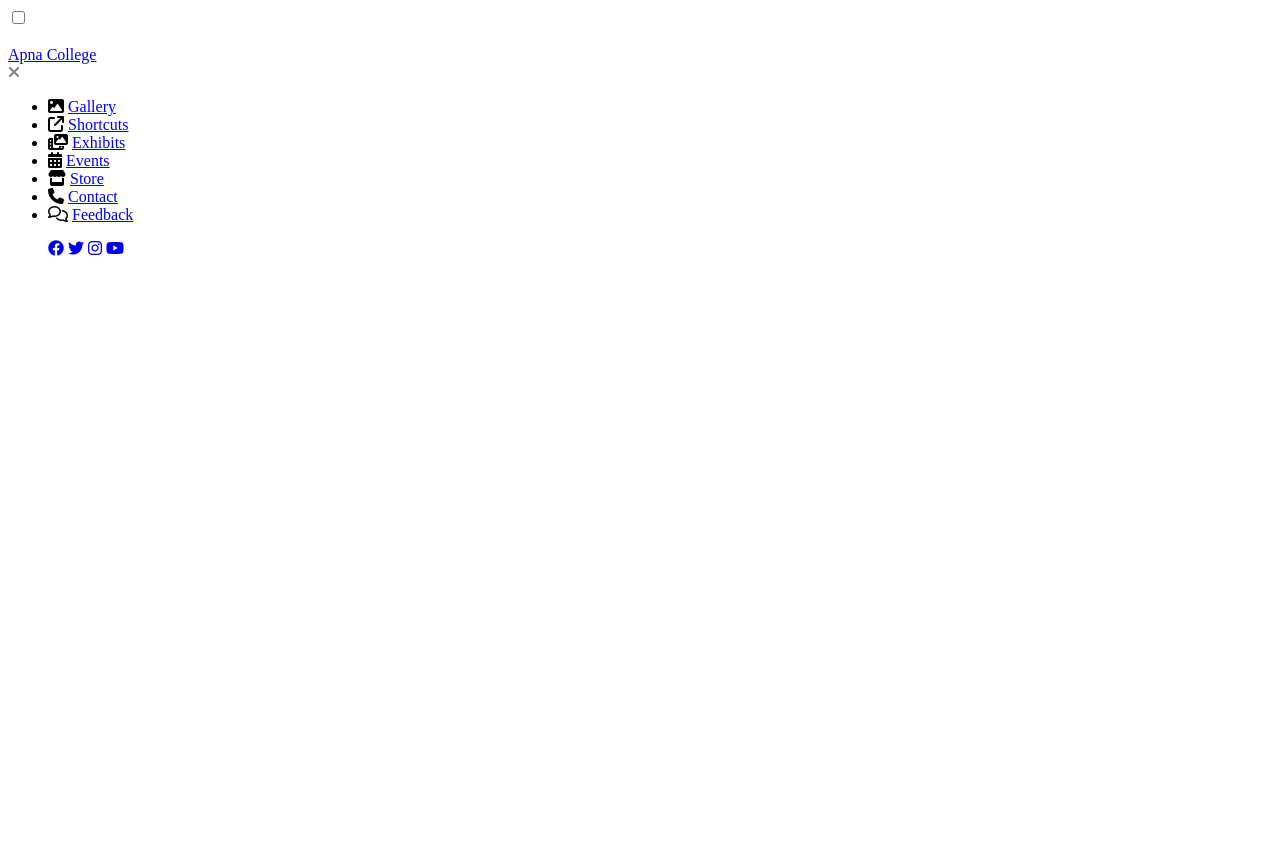
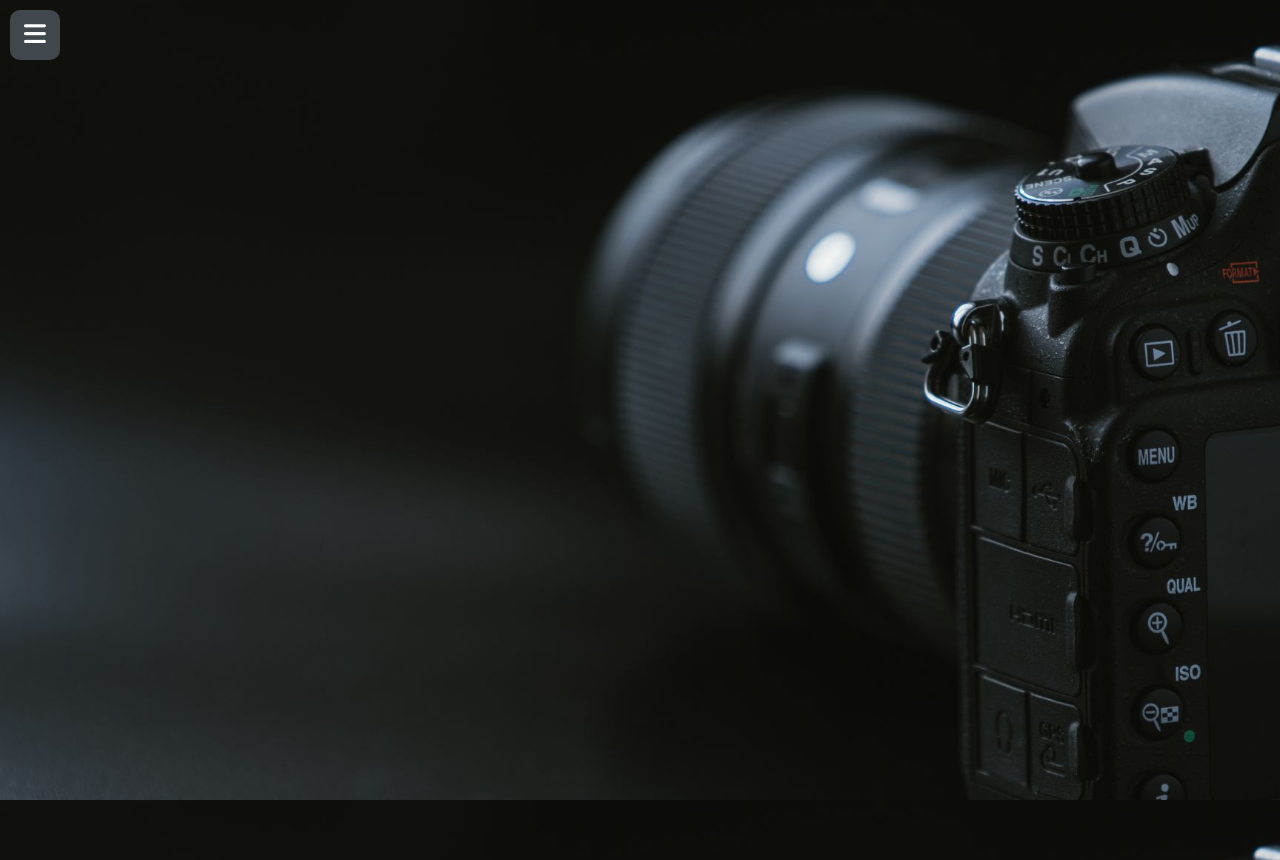
Before and after one commit to Supreethkumarjagarlamudi/CSSMiniProject, a plain HTML site: page index.html in a window 1280 px wide. Before the commit the page ends 800 px from the top, so only its background shows below. Drawn offline with Linux system fonts and the light colour scheme.

Commit message:
added styles and completed

```diff
--- a/index.html
+++ b/index.html
@@ -5,6 +5,7 @@
     <meta http-equiv="X-UA-Compatible" content="IE=edge" />
     <meta name="viewport" content="width=device-width, initial-scale=1.0" />
     <title>CSS Project</title>
+    <link rel="stylesheet" href="styles.css">
     <link rel="preconnect" href="https://fonts.googleapis.com" />
     <link rel="preconnect" href="https://fonts.gstatic.com" crossorigin />
     <link
--- /dev/null
+++ b/styles.css
@@ -0,0 +1,107 @@
+*{
+    padding: 0;
+    margin: 0;
+}
+body{
+    height: 100vh;
+    width: 100%;
+    background-image: url(photo.jpg);
+    background-size: cover;
+}
+#check{
+    display: none;
+}
+.btn_one{
+    height: 50px;
+    width: 50px;
+    background-color: #8091a56e;
+    border-radius: 10px;
+    position: relative;
+    top: 10px;
+    left: 10px;
+    font-size: 25px;
+    text-align: center;
+    line-height: 50px;
+    /* display: none; */
+}
+.sidebar_menu{
+    position: relative;
+    background-color: #8091a56e;
+    width: 300px;
+    height: 100vh;
+    margin: 10px;
+    border-radius: 10px;
+    left: -310px;
+    transition: all 0.1s ease-in-out;
+}
+.logo{
+    height: 60px;
+    width: 80%;
+    display: inline-block;
+    text-align: center;
+    line-height: 60px;
+}
+.logo a{
+    text-decoration: none;
+    color: white;
+    font-family: 'Poppins', sans-serif;
+    font-size: 27px;
+}
+.btn_two{
+    display: inline-block;
+    position: relative;
+    top: 5px;
+    font-size: 30px;
+    color: #8091a56e;
+}
+.btn_two i:hover{
+    transform: scale(1.1);
+    color: #8091a5a3;
+}
+.btn_two i{
+    cursor: pointer;
+}
+.menu{
+    margin-top: 30px;
+}
+.menu ul li{
+    line-height: 50px;
+    padding-left: 20px;
+}
+.menu ul li a{
+    text-decoration: none;
+    color: white;
+    font-size: 24px;
+    margin-left: 20px;
+}
+.menu ul li i{
+    color: white;
+    font-size: 24px;
+}
+.menu ul li:hover{
+    border: 2px solid #8091a56e;
+    box-shadow: 0 2px 8px #163c6792;
+    border-radius: 5px;
+}
+.social_media{
+    position: absolute;
+    bottom: 25px;
+    width: 100%;
+}
+.social_media ul{
+    display: flex;
+    justify-content: space-evenly;
+}
+.social_media ul a{
+    color: #8091a5c1;
+}
+.social_media ul a:hover i{
+    transform: scale(1.3);
+    color: #ffffffc9;
+}
+#check:checked ~ .sidebar_menu{
+    left: 0px;
+}
+#check:checked ~ .btn_one{
+    display: none;
+}
```
